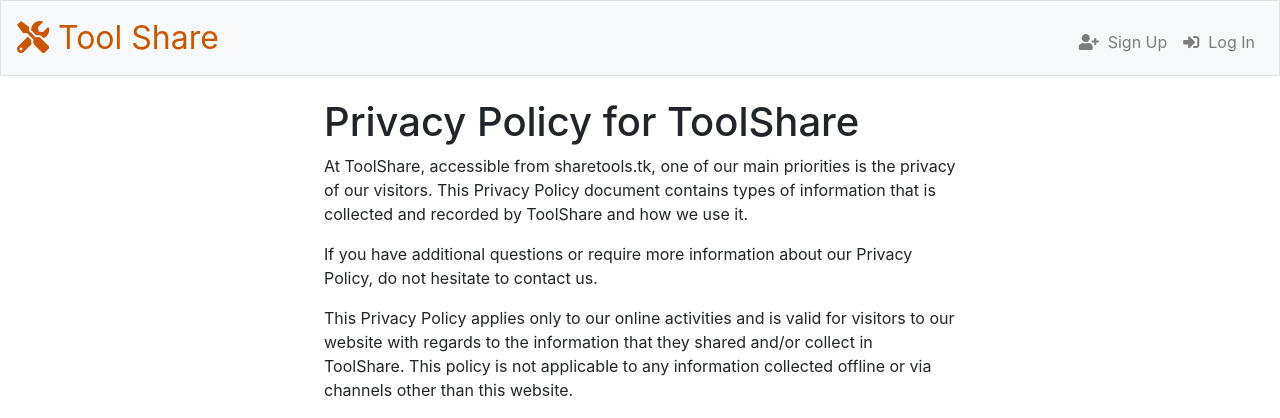
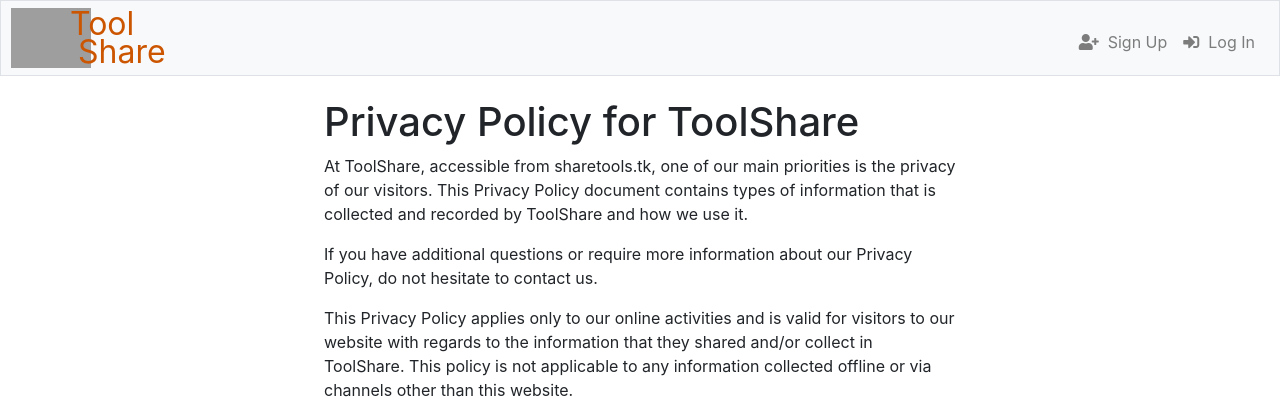
Before and after one commit to stvnsmll/toolshare, a Flask app: page /PrivacyPolicy in a window 1280 px wide. Shown: the top 418 px of the page. Run offline with Flask 2, Linux system fonts and the light colour scheme; parts of the project's set-up code (start-up, migrations or seed data) failed here and were passed over; some libraries are stand-ins or nearby versions; grey boxes are pictures that could not be loaded.

Commit message:
changed logo to my own design

```diff
--- a/templates/index.html
+++ b/templates/index.html
@@ -10,7 +10,7 @@
 
 {% block main %}
 <div class="container p-3">
-    <h4 class="smalltopspace">Tool Management</h4>
+    <h4 class="smalltopspace">Toolbox</h4>
     <!-- Nav tabs -->
     <ul class="nav nav-tabs nav-justified tab_format container bottom_tabnav" role="tablist">
         <li class="nav-item">
--- a/templates/layout.html
+++ b/templates/layout.html
@@ -39,7 +39,21 @@
     <body>
 
         <nav class="navbar navbar-expand-md navbar-light bg-light border fixed-top">
-            <a class="navbar-brand" href="/"><span class="orange"><i class='fas fa-tools'></i> Tool Share</span></a>
+            <a class="navbar-brand" href="/">
+              <span class="orange">
+                <i class='fas fa-tools2'></i>
+                <img src='/static/toolshare.svg' alt="" style="height: 60px; margin: -20px 0 -15px -15px;">
+                <div style="position: fixed; top: 15px; left: 70px;">
+                  <div style="margin: -15px 0 -15px 0;">Tool</div>
+                  <div style="margin: -20px 0 -15px 8px;">Share</div>
+              </div>
+              </span>
+              <div style="position: absolute; top: 24px; left: 1px; width: 99vw; text-align: center;">
+                <div style="border:1px solid #f8f9fa;width: max-content;margin: auto;box-shadow: 0 0 8px 8px rgb(248, 249, 250);border-radius: 10px;padding: 0 4px 0 4px;background-color: #f8f9fa;">
+                  <h4 style="margin: 2px;">{% block heading %}{% endblock %}</h4>
+                </div>
+              </div>
+            </a>
             <button aria-controls="navbar" aria-expanded="false" aria-label="Toggle navigation" class="navbar-toggler" data-target="#navbar" data-toggle="collapse" type="button">
                 <span class="navbar-toggler-icon"></span>
             </button>
--- a/templates/manageaccount.html
+++ b/templates/manageaccount.html
@@ -7,7 +7,6 @@
 {% block firstname %}
     {{ firstname }}
 {% endblock %}
-
 
 {% block main %}
 <div class="scrolling_page">
```
Also changed, not shown: static/toolimages/373de98d7cb745b7a288223a1f87c768.jpeg (added), static/toolimages/373de98d7cb745b7a288223a1f87c768_thumb.png (added), static/toolshare.svg (added), templates/PrivacyPolicy.html (line endings or trailing spaces), toolshare.db.
